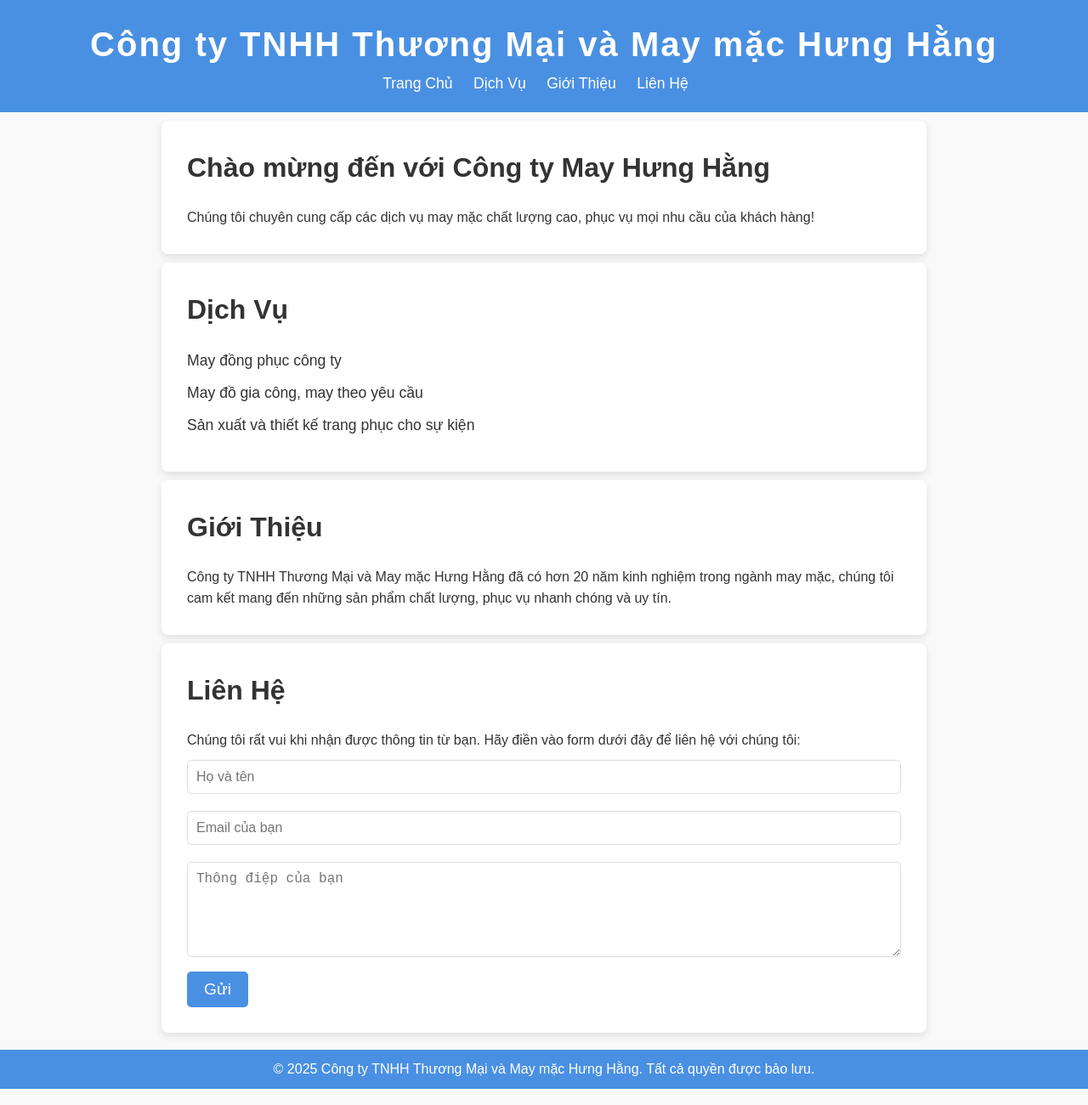
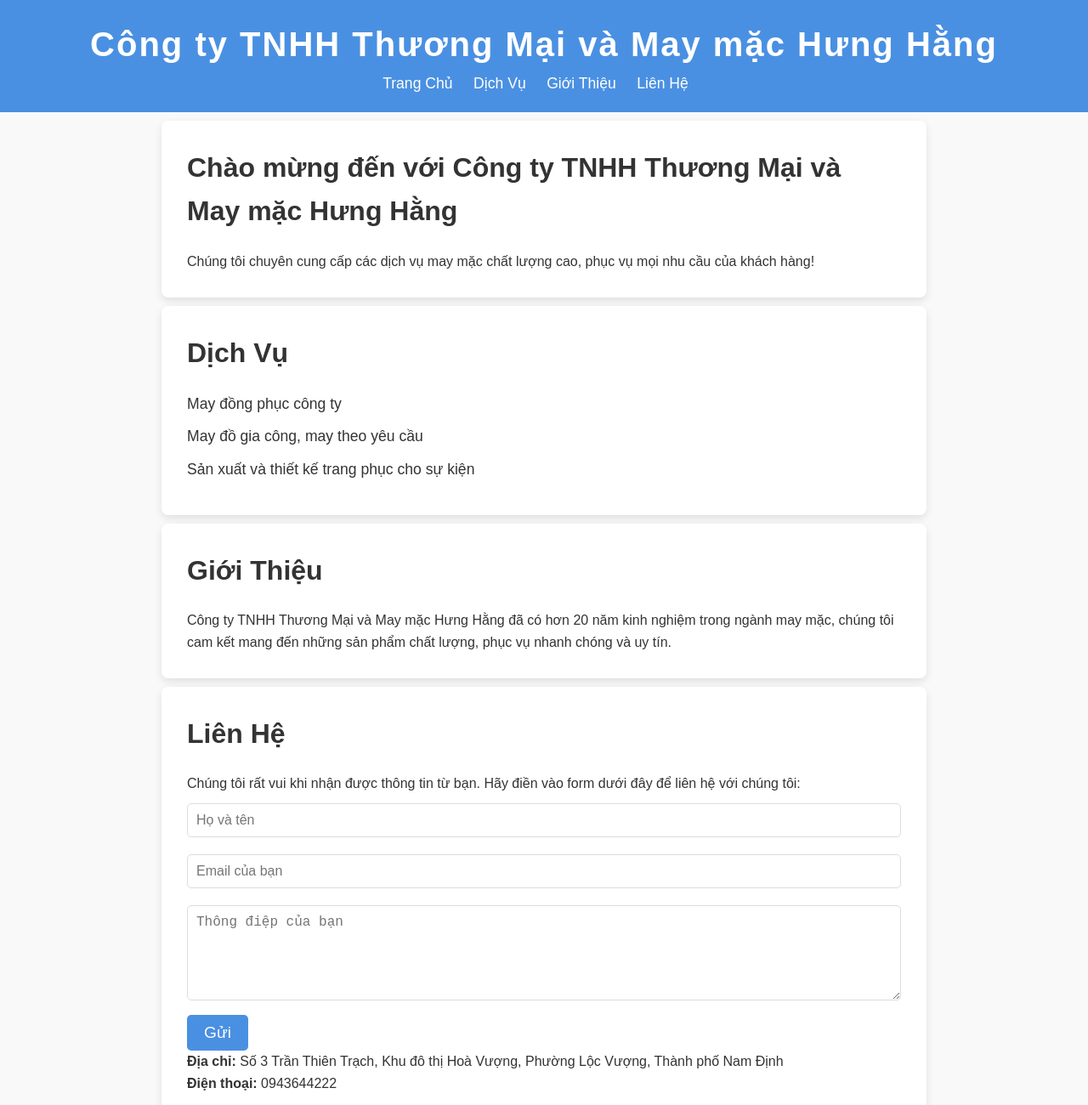
Before and after one commit to 8hungluuquang/ok, a plain HTML site: page index.html in a window 1280 px wide. Shown: the top 1300 px of the page at 85% size. Drawn offline with Linux system fonts and the light colour scheme.

Commit message:
Update index.html

```diff
--- a/index.html
+++ b/index.html
@@ -23,7 +23,7 @@
     </header>
 
     <section id="home">
-        <h2>Chào mừng đến với Công ty May Hưng Hằng</h2>
+        <h2>Chào mừng đến với Công ty TNHH Thương Mại và May mặc Hưng Hằng</h2>
         <p>Chúng tôi chuyên cung cấp các dịch vụ may mặc chất lượng cao, phục vụ mọi nhu cầu của khách hàng!</p>
     </section>
 
@@ -50,6 +50,8 @@
             <textarea id="message" name="message" placeholder="Thông điệp của bạn" rows="5" required></textarea>
             <button type="submit">Gửi</button>
         </form>
+        <p><strong>Địa chỉ:</strong> Số 3 Trần Thiên Trạch, Khu đô thị Hoà Vượng, Phường Lộc Vượng, Thành phố Nam Định</p>
+        <p><strong>Điện thoại:</strong> 0943644222</p>
     </section>
 
     <footer>
```
